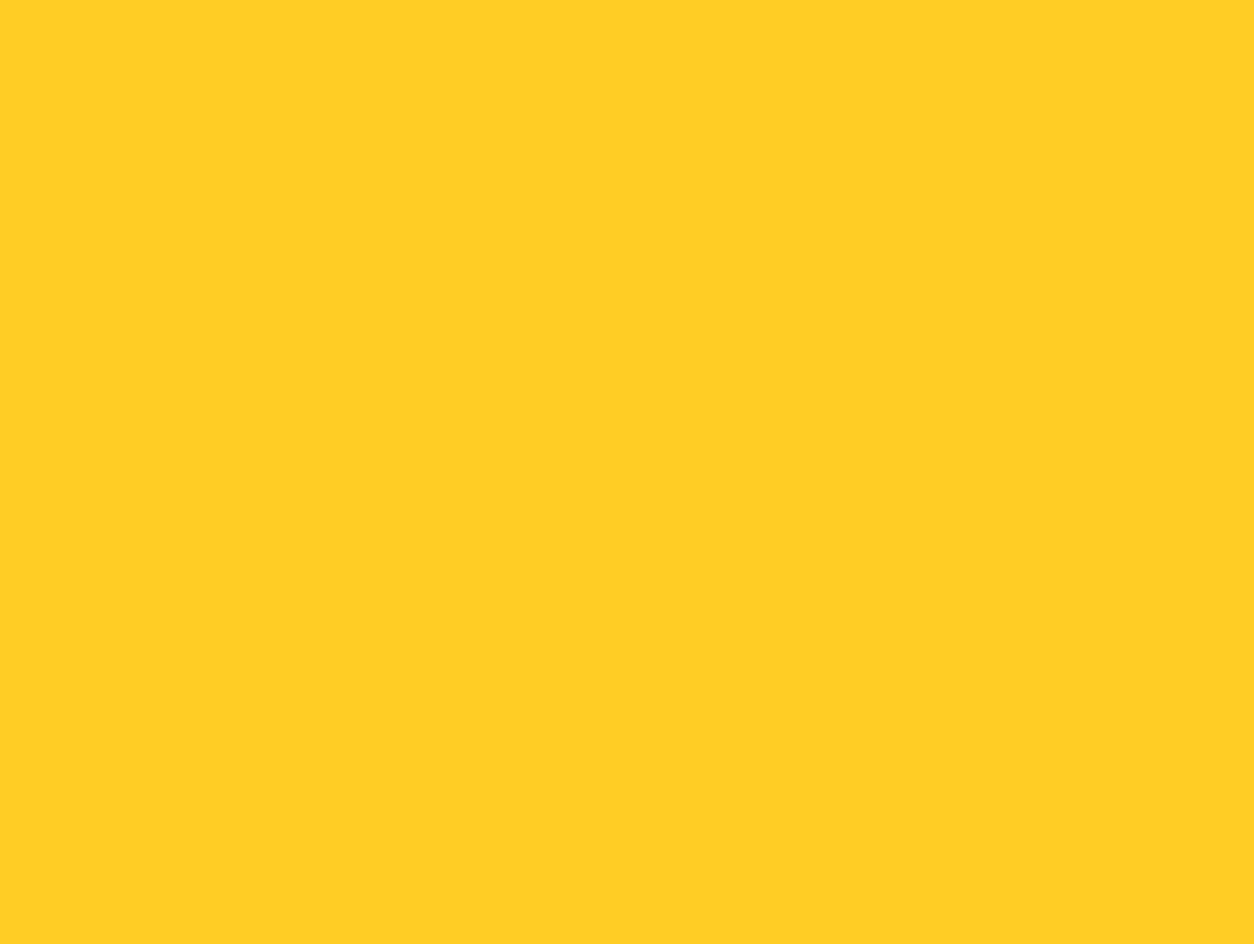
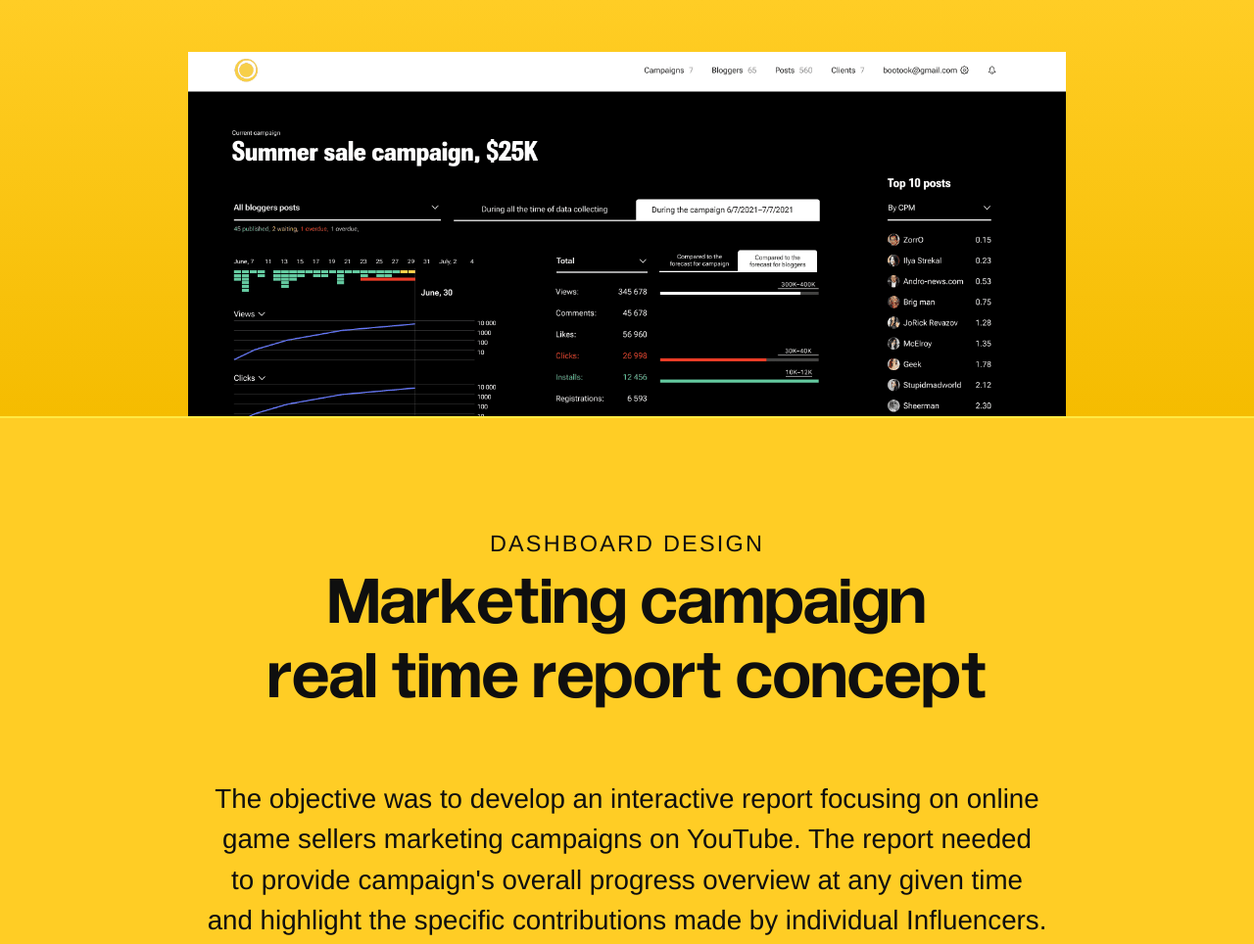
Before and after one commit to butuk/dashboard-case, a plain HTML site: page index.html in a window 1280 px wide. Shown: the whole page at 98% size. Before the commit the page ends 800 px from the top, so only its background shows below. Drawn offline with Linux system fonts and the light colour scheme.

Commit message:
feat: add header block

```diff
--- a/index.html
+++ b/index.html
@@ -10,6 +10,19 @@
   <title>Dashboard case</title>
 </head>
 <body>
-
+  <header class="top">
+    <section class="top__pre">
+      <div class="top__image">
+        <img src="images/campaign.png" alt="preview" />
+      </div>
+    </section>
+    <section class="top__text">
+      <h4 class="top__birka">Dashboard design</h4>
+      <h1 class="top__header">Marketing campaign real time report concept</h1>
+      <p class="top__paragraph">
+        The objective was to develop an interactive report focusing on online game sellers marketing campaigns on YouTube. The report needed to provide campaign's overall progress overview at any given time and highlight the specific contributions made by individual Influencers.
+      </p>
+    </section>
+  </header>
 </body>
 </html>
--- a/styles.scss
+++ b/styles.scss
@@ -1,2 +1,3 @@
 @import "styles/reset";
 @import "styles/abstract";
+@import "styles/top";
--- a/styles/_abstract.scss
+++ b/styles/_abstract.scss
@@ -1,7 +1,62 @@
+//Custom fonts
+@font-face {
+  font-family: 'Gramatika';
+  src:  url('../fonts/Gramatika Demo Regular.otf') format('otf'),
+  url('../fonts/GramatikaDemoRegular.woff') format('woff');
+  font-weight: normal;
+  font-style: normal;
+}
+@font-face {
+  font-family: 'Gramatika Bold';
+  src:  url('../fonts/Gramatika Demo Bold.otf') format('otf'),
+  url('../fonts/GramatikaDemoBold.woff') format('woff');
+  font-weight: bold;
+  font-style: normal;
+}
+
 :root {
   --bg-color: #FFCD25;
+  --bg-gradient: linear-gradient(to bottom, #FFCD25, #F5BC00);
+  --bg-line: #FFE942;
+  --text-color: #0F0F0F;
+  --text-main: 'Helvetica', sans-serif;
+  --text-accent: 'Gramatika Bold', sans-serif;
 }
 
+//Screen sizes
+$desktop-width: 1200;
+$tablet-width: 840;
+$mobile-width: 480;
+
+//Screen sizes inn pixels
+@function px($width) {
+  @return $width + px;
+}
+
+//Any units
+@function strip-unit($num) {
+  @return $num / ($num * 0 + 1);
+}
+@function vw-d($num) {
+  @return strip-unit($num) / $desktop-width * 100vw;
+}
+@function vw-t($num) {
+  @return strip-unit($num) / $tablet-width * 100vw;
+}
+@function vw-m($num) {
+  @return strip-unit($num) / $mobile-width * 100vw;
+}
+
+
+
+* {
+  box-sizing: border-box;
+}
+
+//Body
 body {
+  font-family: var(--text-main);
+  font-size: vw-d(26px);
+  color: var(--text-color);
   background-color: var(--bg-color);
 }
--- a/styles/_reset.scss
+++ b/styles/_reset.scss
@@ -0,0 +1,43 @@
+html, body, div, span, applet, object, iframe,
+h1, h2, h3, h4, h5, h6, p, blockquote, pre,
+a, abbr, acronym, address, big, cite, code,
+del, dfn, em, img, ins, kbd, q, s, samp,
+small, strike, strong, sub, sup, tt, var,
+b, u, i, center,
+dl, dt, dd, ol, ul, li,
+fieldset, form, label, legend,
+table, caption, tbody, tfoot, thead, tr, th, td,
+article, aside, canvas, details, embed,
+figure, figcaption, footer, header, hgroup,
+menu, nav, output, ruby, section, summary,
+time, mark, audio, video {
+  margin: 0;
+  padding: 0;
+  border: 0;
+  font-size: 100%;
+  text-decoration: none;
+  font-weight: normal;
+  vertical-align: baseline;
+}
+/* HTML5 display-role reset for older browsers */
+article, aside, details, figcaption, figure,
+footer, header, hgroup, menu, nav, section {
+  display: block;
+}
+body {
+  line-height: 1;
+}
+ol, ul {
+  list-style: none;
+}
+blockquote, q {
+  quotes: none;
+}
+blockquote:before, blockquote:after,
+q:before, q:after {
+  content: '';
+}
+table {
+  border-collapse: collapse;
+  border-spacing: 0;
+}
--- /dev/null
+++ b/styles/_top.scss
@@ -0,0 +1,61 @@
+.top__pre {
+  display: flex;
+  background: var(--bg-gradient);
+  overflow: hidden;
+  height: vw-d(400px);
+  @media screen and (max-width: px($tablet-width)){
+    height: vw-t(350px);
+  }
+  border-bottom: 2px solid var(--bg-line);
+}
+
+.top__image {
+  position: relative;
+  top: vw-d(50px);
+  margin: 0 auto;
+  width: vw-d(840px);
+  padding-top: vw-d(560px);
+  @media screen and (max-width: px($tablet-width)){
+    top: vw-t(70px);
+    width: vw-t(690px);
+    padding-top: vw-t(460px);
+  }
+}
+
+.top__image img {
+  position: absolute;
+  top: 0;
+  left: 0;
+  width: 100%;
+  height: 100%;
+  object-fit: cover;
+}
+
+.top__text {
+  margin: vw-d(110px) auto vw-d(200px) auto;
+  width: vw-d(840px);
+}
+
+.top__birka {
+  text-align: center;
+  font-size: vw-d(22px);
+  line-height: 100%;
+  letter-spacing: 0.1375rem;
+  text-transform: uppercase;
+}
+
+.top__header {
+  margin: 0 auto;
+  width: vw-d(700px);
+  text-align: center;
+  font-family: var(--text-accent);
+  line-height: 110%;
+  font-size: vw-d(65px);
+  margin-top: vw-d(10px);
+  margin-bottom: vw-d(60px);
+}
+
+.top__text {
+  text-align: center;
+  line-height: 150%;
+}
```
Also changed, not shown: fonts/Gramatika Demo Bold.otf (added), fonts/Gramatika Demo Regular.otf (added), fonts/GramatikaDemoBold.woff (added), fonts/GramatikaDemoRegular.woff (added), images/campaign.png (added), styles.css, 1 other file.
